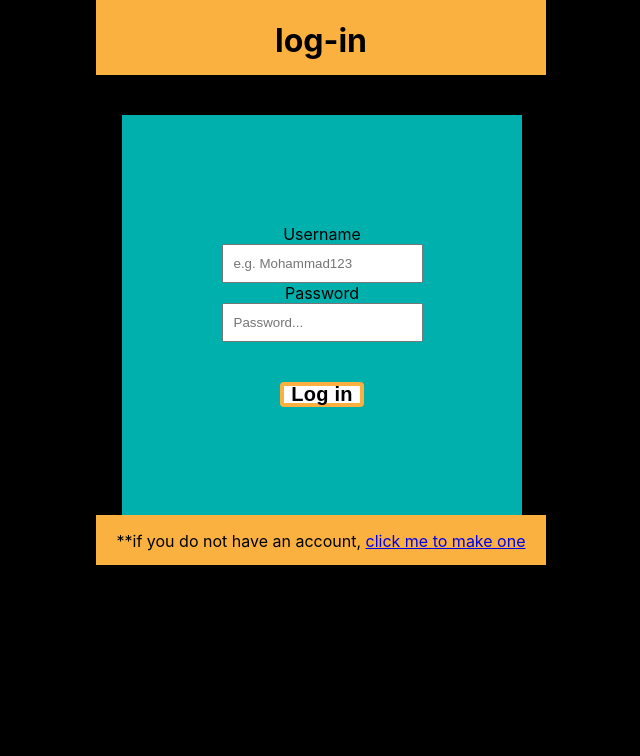
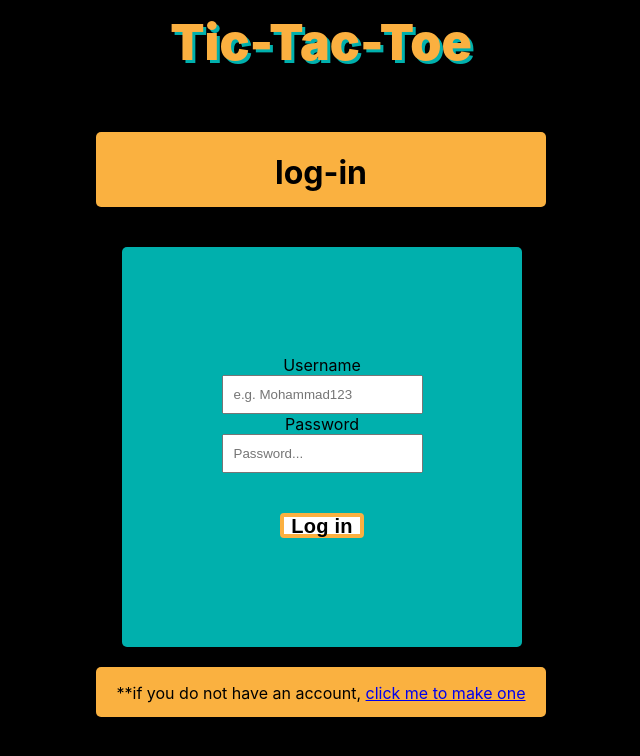
Before and after one commit to WebAhead12/Tic-Tac-Toe, a React (Create React App) app: page /users/login in a window 1280 px wide. Shown: the top 756 px of the page, without its empty margins (319-959 px from the left). Built offline with nearby package versions, Linux system fonts and the light colour scheme.

Commit message:
simple change

```diff
--- a/src/Components/Login/login.css
+++ b/src/Components/Login/login.css
@@ -3,16 +3,27 @@
   flex-direction: column;
   align-items: center;
 }
+.GameTitle {
+  color: white;
+  justify-content: center;
+  font-weight: 900;
+  font-size: 50px;
+  color: #fbb040;
+}
 .logintitle {
+  margin-top: 10px;
+  border-radius: 5px;
   height: 75px;
   width: 450px;
   background-color: #fab140;
 }
 .title {
+  border-radius: 5px;
   text-align: center;
 }
 /* 465 */
 .login {
+  border-radius: 5px;
   text-align: center;
   margin-left: 2px;
   width: 400px;
@@ -42,6 +53,8 @@
   text-align: center;
 }
 .footer {
+  margin-top: 20px;
+  border-radius: 5px;
   text-align: center;
   width: 450px;
   background-color: #fab140;
--- a/src/Components/Login/login.jsx
+++ b/src/Components/Login/login.jsx
@@ -65,6 +65,9 @@ function LoginPage() {
 
   return (
     <div className="bigone">
+      <div className="GameTitle">
+        <p>Tic-Tac-Toe</p>
+      </div>
       <div className="logintitle">
         <h1 className="title"> log-in</h1>
       </div>
--- a/tic-tac-toe/src/Components/Login/login.css
+++ /dev/null
@@ -1,66 +0,0 @@
-.bigone {
-  display: flex;
-  flex-direction: column;
-  align-items: center;
-}
-.GameTitle {
-  color: white;
-  justify-content: center;
-  font-weight: 900;
-  font-size: 50px;
-  color: #fbb040;
-}
-.logintitle {
-  margin-top: 10px;
-  border-radius: 5px;
-  height: 75px;
-  width: 450px;
-  background-color: #fab140;
-}
-.title {
-  border-radius: 5px;
-  text-align: center;
-}
-/* 465 */
-.login {
-  border-radius: 5px;
-  text-align: center;
-  margin-left: 2px;
-  width: 400px;
-  height: 400px;
-  background-color: #00b0ad;
-  margin-top: 40px;
-  display: flex;
-  justify-content: center;
-  align-content: center;
-  align-items: center;
-}
-.btnlog {
-  align-items: left;
-  justify-content: left;
-  float: top;
-  border-radius: 4px;
-  background-color: white;
-  margin: 0px auto;
-  border: 4px solid #fbb040;
-  font-size: 20px;
-  line-height: 2px;
-  font-weight: bold;
-  letter-spacing: 0.25px;
-  color: black;
-  padding: 7.5px;
-
-  text-align: center;
-}
-.footer {
-  margin-top: 20px;
-  border-radius: 5px;
-  text-align: center;
-  width: 450px;
-  background-color: #fab140;
-  height: 50px;
-}
-.username,
-.password {
-  padding: 10px;
-}
```
Also changed, not shown: tic-tac-toe/src/Components/Login/login.jsx (deleted, +0 -114 lines).
